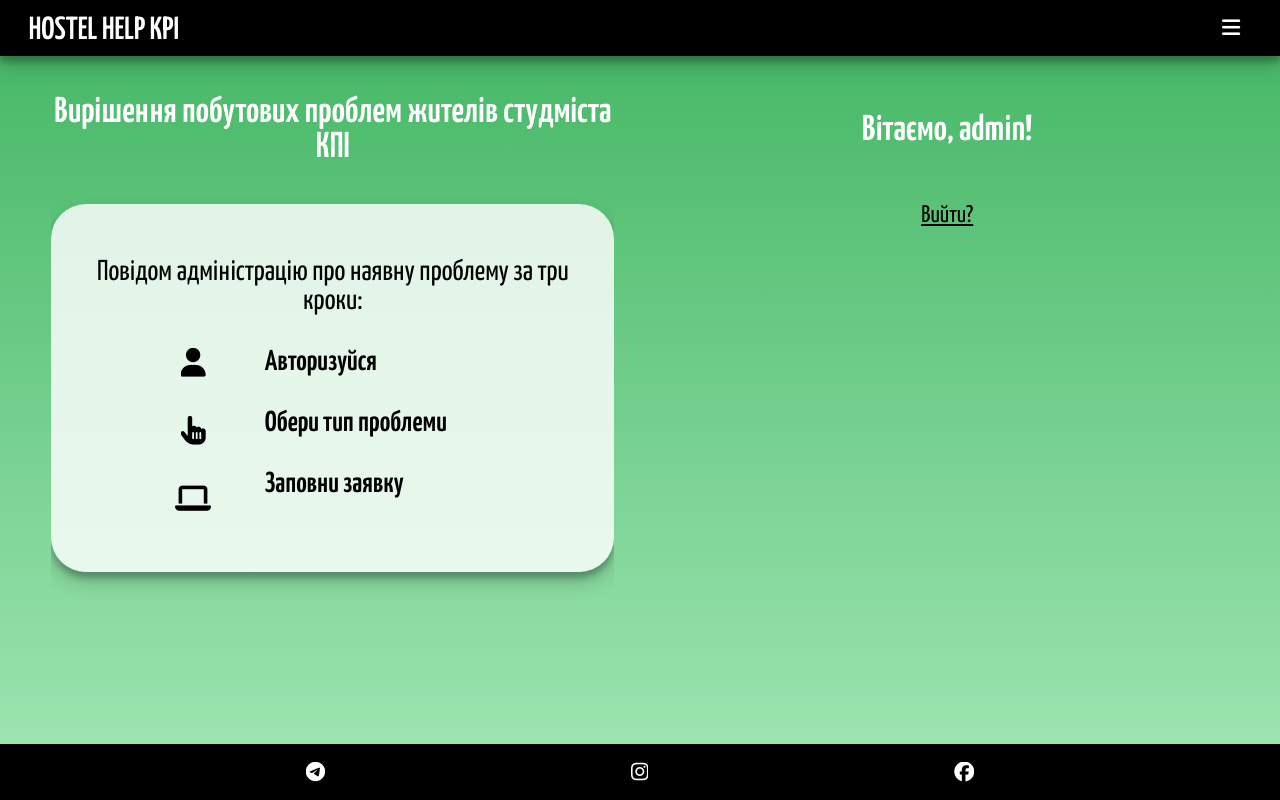
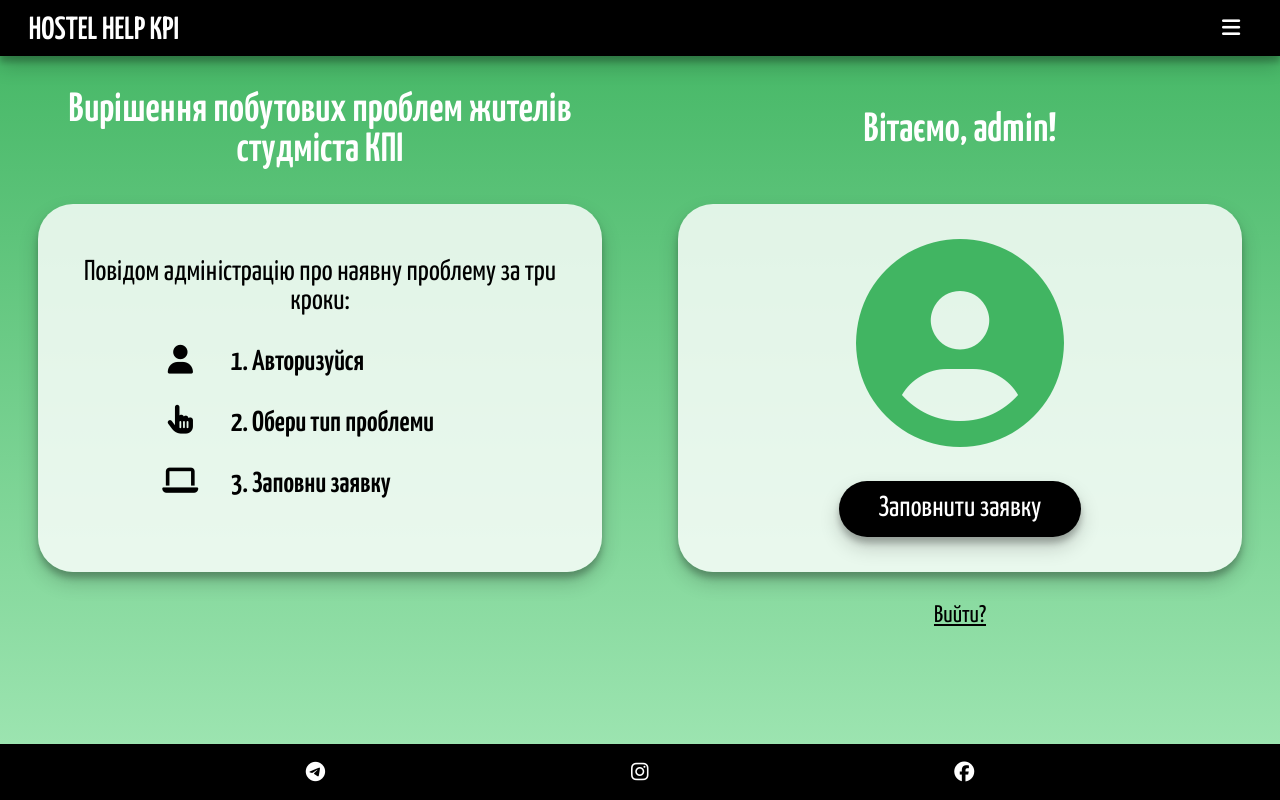
Before and after one commit to qsevenn/hostel-help, a Django app: page / in a window 1280 px wide. Run offline with Django 4.2, Linux system fonts and the light colour scheme; a user stored in the database is signed in; some libraries are stand-ins or nearby versions.

Commit message:
зробив пездець3

```diff
--- a/static/css/style.css
+++ b/static/css/style.css
@@ -22,7 +22,6 @@ button, .fa-eye {
 
 * {
     box-sizing: border-box;
-    overflow: scroll;
 }
 
 body {
@@ -75,7 +74,7 @@ header {
     border: none;
     color: #ffffff;
     border-radius: 10px;
-    height: 2.5rem;
+    min-height: 2.5rem;
     width: 2.5rem;
 }
 
@@ -119,9 +118,9 @@ main {
     display: flex;
     flex-wrap: wrap;
     justify-content: space-evenly;
-    font-size: 1.5rem;
+    font-size: 120%;
     text-align: center;
-    padding: var(--main-height) 0;
+    padding: var(--main-height) 0 0;
     background: linear-gradient(#41B562, #9CE4B0);
     flex: 1 0 auto;
 }
@@ -131,16 +130,41 @@ main > *, .side-wrapper > * {
     width: var(--main-width);
 }
 
+main > *:last-child  {
+    margin-bottom: calc(var(--main-height) / 1.5);
+}
+
+.logged {
+    display: flex;
+    flex-direction: column;
+    justify-content: space-evenly;
+}
+
+.logged > * {
+
+}
+
+.side-wrapper .instruction {
+    margin-bottom: calc(var(--main-height) / 1.5);
+}
+
 .main-block {
     width: var(--main-width);
     background: var(--main-block-bg);
     border-radius: 35px;
     max-width: 50rem;
+    padding: 1.7rem;
+    font-size: 120%;
+    overflow: scroll;
     box-shadow: var(--box-shadow);
 }
 
+.side-wrapper {
+    width: 100%;
+}
+
 .side-wrapper > * {
-    width: 100%;
+    width: var(--main-width);
 }
 
 h1, h2, h3, h4, h5, h6 {
@@ -148,10 +172,7 @@ h1, h2, h3, h4, h5, h6 {
     color: #ffffff;
     height: fit-content;
     display: inline-block;
-}
-
-.instruction, form {
-    padding: 1.7rem;
+    padding-bottom: 0;
 }
 
 .instruction {
@@ -159,11 +180,10 @@ h1, h2, h3, h4, h5, h6 {
     flex-direction: column;
     flex-wrap: wrap;
     align-items: center;
-    font-size: 120%;
 }
 
 .icons-block, .instruction ol, .side-wrapper, .alert {
-    margin: 0;
+    margin: 0 auto;
 }
 
 .icons-block {
@@ -182,12 +202,21 @@ h1, h2, h3, h4, h5, h6 {
     font-weight: bold;
 }
 
+.fa-circle-user {
+    font-size: 10rem;
+    margin-bottom: 1.7rem;
+    color: #41B562;
+}
+
+.icons-block i {
+    margin-top: 1.78rem;
+}
+
 form {
     display: flex;
     flex-direction: column;
     flex-wrap: wrap;
     text-align: start;
-    font-size: 120%;
 }
 
 form div {
@@ -242,7 +271,7 @@ textarea {
     padding: 0 2.5rem;
     height: var(--main-height);
     line-height: var(--main-height);
-    font-size: 80%;
+    font-size: 100%;
     border-radius: 2.5rem;
     color: #ffffff;
     background: #000000;
@@ -264,34 +293,42 @@ footer a {
     font-size: 125%;
 }
 
-/* для зручності */
-
-/*main div .report{*/
-/*    background-color: rgba(156, 228, 176, 0.9);*/
-/*}*/
-
-/* для зручності */
-
 @media screen and (min-width: 540px) {
     header {
         padding: 0 1.8rem;
     }
+    main {
+        font-size: 130%;
+    }
+
+    .fa-circle-user {
+        font-size: 11rem;
+    }
 }
 
 @media screen and (min-width: 768px) {
-    .login-form, .instruction {
-        height: 23rem;
+    main {
+        font-size: 140%;
+    }
+
+    .fa-circle-user {
+        font-size: 12rem;
     }
 
     .side-wrapper {
         display: flex;
         flex-direction: column;
         flex-wrap: wrap;
-        width: calc(var(--main-width) / 2);
+        align-items: center;
+        width: 50%;
     }
 
     .side-wrapper > * {
-        width: 100%;
+        width: 88%;
+    }
+
+    .side-wrapper .main-block {
+        height: 23rem;
     }
 
     .side-wrapper .heading{
@@ -299,10 +336,16 @@ footer a {
         justify-content: center;
         align-items: center;
         height: calc(var(--main-height) * 1.5);
-        font-size: 150%;
+        font-size: 170%;
     }
 }
 
-@media screen and (min-width: 1000px) {
+@media screen and (min-width: 1080px) {
+    main {
+        font-size: 150%;
+    }
 
+    .fa-circle-user {
+        font-size: 13rem;
+    }
 }
--- a/templates/base.html
+++ b/templates/base.html
@@ -11,9 +11,9 @@
     <link href="https://fonts.googleapis.com/css2?family=Yanone+Kaffeesatz:wght@300;400;500;600&display=swap"
         rel="stylesheet">
     <link href="{% static 'css/style.css' %}" rel="stylesheet" type="text/css">
+    <link href="{% static 'SRS-Logo-TIFF-0-1.png' %}" rel="icon" type="image/png"/>
     {% block css_files %}
     {% endblock css_files %}
-    <script src="https://ajax.googleapis.com/ajax/libs/jquery/3.6.1/jquery.min.js"></script>
     <script src="{% static 'js/script.js' %}"></script>
     <script src="https://kit.fontawesome.com/72cdf14cdd.js" crossorigin="anonymous"></script>
 </head>
--- a/templates/index.html
+++ b/templates/index.html
@@ -24,6 +24,10 @@
 {% if user.is_authenticated %}
     <div class="alert alert-success side-wrapper" role="alert">
         <h2 class="heading">Вітаємо, {{ user.username }}!</h2>
+        <div class="logged main-block">
+            <i class="fa-solid fa-circle-user"><span class="fa-sr-only">User</span></i>
+            <a href="{% url 'report' %}" class="enter-button">Заповнити заявку</a>
+        </div>
         <p>
             <a href="{% url 'logout' %}?next=../">Вийти?</a>
         </p>
--- a/templates/password_reset_complete.html
+++ b/templates/password_reset_complete.html
@@ -1,4 +1,4 @@
 {% extends "base.html" %}
 {% block content %}
-<p>Ваш пароль було змінено, тепер ви можете <a href="{% url 'login' %}">увійти</a></p>
+<p>Ваш пароль було змінено, тепер ви можете <a href="{% url 'index' %}">увійти</a></p>
 {% endblock content %}
--- a/templates/register.html
+++ b/templates/register.html
@@ -3,7 +3,7 @@
 {% load static %}
 
 {% block content %}
-    <h1>Реєстрація</h2>
+    <h1>Реєстрація</h1>
     <form action="" method="POST" class="main-block">
     {% csrf_token %}
     {% for field in form %}
```
Also changed, not shown: templates/password_reset.html (+8 -2 lines), db.sqlite3, static/SRS-Logo-TIFF-0-1.png (added).
